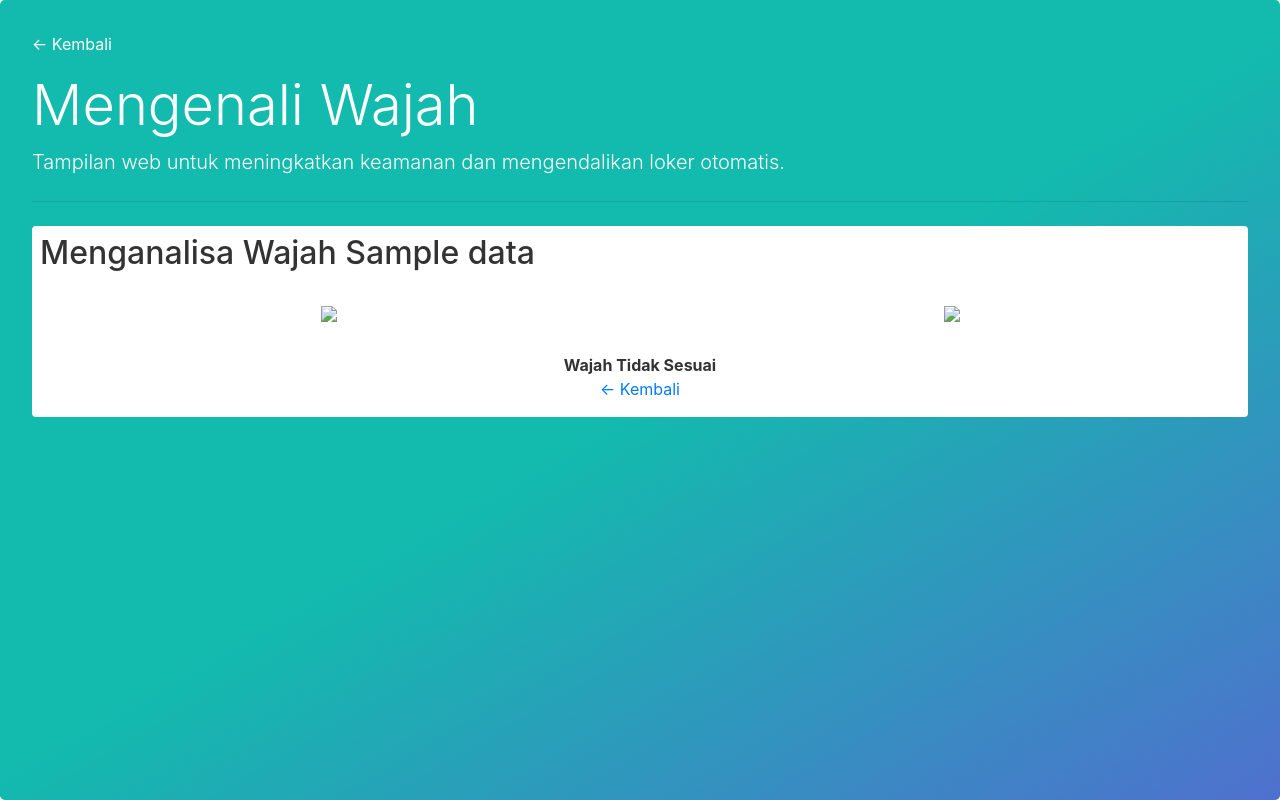
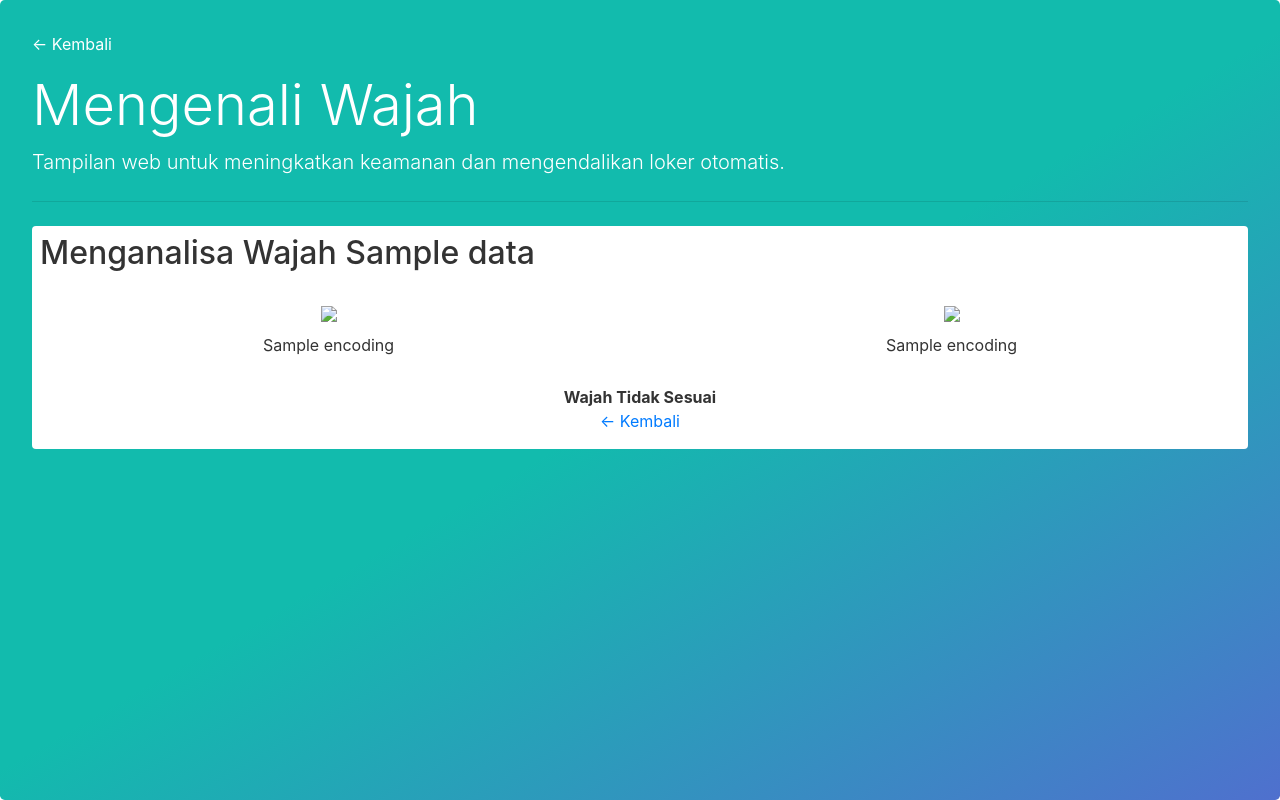
Before and after one commit to tegarimansyah/locker_face_recognition, a Flask app: template templates/cek.html in a window 1280 px wide. Run offline with Flask 2, Linux system fonts and the light colour scheme; the template is opened without the code that fills it: most values are stand-ins (such as "Sample title", 1, 10 or a date in 2020); some libraries are stand-ins or nearby versions.

Commit message:
add encode data

```diff
--- a/app.py
+++ b/app.py
@@ -1,6 +1,6 @@
 from flask import Flask, jsonify, render_template, Response
 import os
-import numpy as np
+# import numpy as np
 import cv2
 from PIL import Image, ImageDraw
 import face_recognition
@@ -21,11 +21,15 @@
     image = face_recognition.load_image_file(test_data_url)
 
     biden_encoding = face_recognition.face_encodings(known_image)[0]
+
     try:
         unknown_encoding = face_recognition.face_encodings(image)[0]
+        encoding[0], encoding[1] = biden_encoding, unknown_encoding
     except:
         print('Tidak ada wajah')
+        encoding[0], encoding[1] = '', 'Tidak Ditemukan Wajah'
         return False
+
 
     face_landmarks_list = face_recognition.face_landmarks(image)
 
@@ -47,7 +51,10 @@
 
         pil_image.save(test_data_url)
 
-    return face_recognition.compare_faces([biden_encoding], unknown_encoding)[0]
+    result = face_recognition.compare_faces([biden_encoding], unknown_encoding)[0]
+    kemiripan[0] = 1 - face_recognition.face_distance([biden_encoding], unknown_encoding)[0]
+
+    return result
 
 
 def cek_wajah(photo_id):
@@ -78,7 +85,7 @@
 @app.route('/cek/<int:photo_id>')
 def mengenali_wajah(photo_id):
     success = cek_wajah(photo_id)
-    return render_template('cek.html', data=data[photo_id-1], success=success, test_face_url='http://localhost:5000/'+test_data_url)
+    return render_template('cek.html', data=data[photo_id-1], success=success, test_face_url='http://localhost:5000/'+test_data_url, encoding=encoding, kemiripan=kemiripan[0])
 
 if __name__ == '__main__':
     try:
@@ -88,6 +95,8 @@
         print('Serial not available')
         serial_available = False
 
+    encoding = [0, 0]
+    kemiripan = [0]
     images = sorted(os.listdir('static/image/'))
     data = []
     for image in images:
--- a/templates/cek.html
+++ b/templates/cek.html
@@ -57,6 +57,7 @@
             <div class="card">
               <div class="card-body">
                 <img src="{{ data['url'] }}" width="400" />
+                <div class="mt-2">{{ encoding[0] }}</div>
               </div>
             </div>
           </div>
@@ -65,6 +66,7 @@
             <div class="card">
               <div class="card-body">
                 <img src="{{ test_face_url }}" width="400"/>
+                <div class="mt-2">{{ encoding[1] }}</div>
               </div>
             </div>
           </div>
@@ -73,7 +75,7 @@
 
         {% if success %}
         <div class="text-center mb-3">
-          <strong>Wajah Sesuai</strong><br>
+          <strong>Wajah Sesuai Dengan Kemiripan {{ kemiripan }}</strong><br>
           <span>Scan Fingerprint</span>
         </div>
         {% else %}
```
Also changed, not shown: static/test.jpg.
